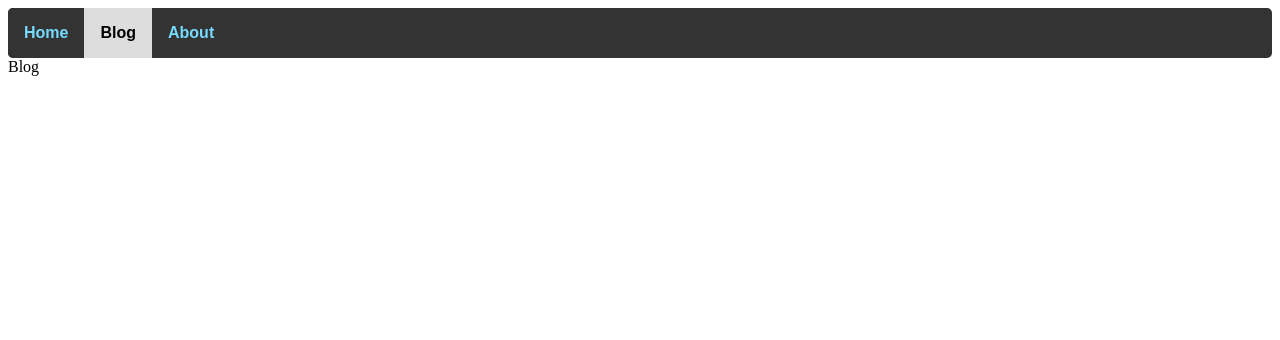
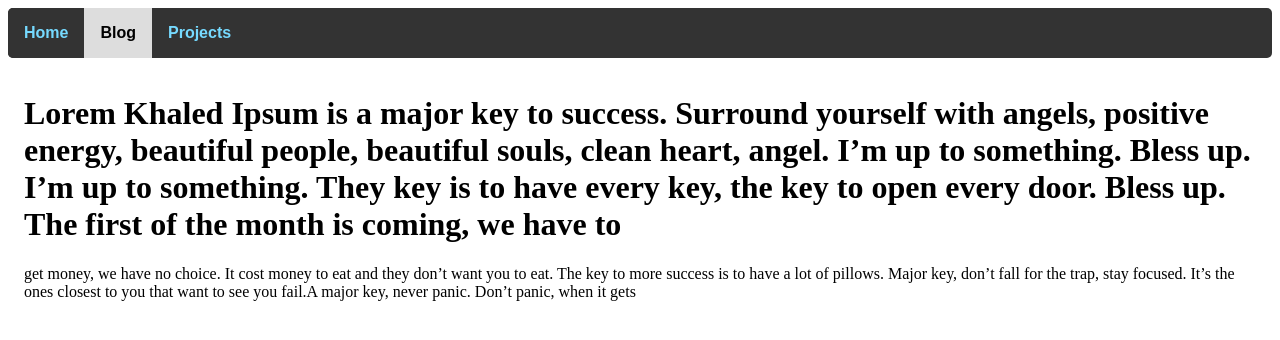
Before and after one commit to jburghardt/jburghardt.github.io, a React app: page / in a window 1280 px wide. Both pictures are taken after a click on the button "Blog". Shown: the top 340 px of the page. Built offline with nearby package versions, Linux system fonts and the light colour scheme.

Commit message:
ongoing stuff

```diff
--- a/index.html
+++ b/index.html
@@ -5,7 +5,7 @@
     <link rel="stylesheet" href="./dist/style.css" />
   </head>
   <body>
-    <div id="container"></div>
+    <div id="app"></div>
     <script src="./dist/bundle.js"></script>
   </body>
 </html>
--- a/src/App.jsx
+++ b/src/App.jsx
@@ -1,7 +1,7 @@
 import React from 'react';
 import ReactDOM from 'react-dom';
 import Home from './pages/Home';
-import Blog from './pages/Blog';
+import Blog from './pages/Blog/Blog';
 import Header from './components/header/header';
 
 export default class App extends React.Component {
@@ -32,7 +32,7 @@ export default class App extends React.Component {
 
   render() {
     return (
-      <div className='main'>
+      <div>
       <Header selectMenu={this.selectMenu}  />
        {this.renderSelectedMenu()}
       </div>
@@ -40,4 +40,4 @@ export default class App extends React.Component {
 };
 }
 
-ReactDOM.render(<App />, document.getElementById('container'));
+ReactDOM.render(<App />, document.getElementById('app'));
--- /dev/null
+++ b/src/App.scss
@@ -0,0 +1,2 @@
+@import 'pages/Blog/Blog.scss';
+@import 'components/Header/Header.scss';
--- a/src/components/Header/Header.jsx
+++ b/src/components/Header/Header.jsx
@@ -26,7 +26,7 @@ export default class Header extends React.Component {
         <nav className="header__navbar">
           <button className={this.state.c_nav1} onClick={() => this.toggleActive(1)}>Home</button>
           <button className={this.state.c_nav2} onClick={() => this.toggleActive(2)}>Blog</button>
-          <button className={this.state.c_nav3} onClick={() => this.toggleActive(3)}>About</button>
+          <button className={this.state.c_nav3} onClick={() => this.toggleActive(3)}>Projects</button>
         </nav>
       </div>
     )
--- a/src/components/Header/_header.scss
+++ b/src/components/Header/Header.scss
@@ -2,6 +2,7 @@
   background-color: #333;
   border-radius: 5px;
   overflow: hidden;
+  margin-bottom: 1rem;
 }
 
 .header__navbar button {
--- a/src/pages/Blog.jsx
+++ /dev/null
@@ -1,11 +0,0 @@
-import React from 'react';
-
-export default class Blog extends React.Component {
-
-  render() {
-    return (
-      <div className="blog">
-        Blog
-      </div>)
-  }
-}
--- /dev/null
+++ b/src/pages/Blog/Blog.jsx
@@ -0,0 +1,31 @@
+import React from 'react';
+
+export default class Blog extends React.Component {
+
+  render() {
+    return (
+      <div className="blog">
+
+      <div class="row">
+
+        <div class="column">
+          <h1>
+          Lorem Khaled Ipsum is a major key to success. Surround yourself with angels,
+          positive energy, beautiful people, beautiful souls, clean heart, angel.
+          I’m up to something. Bless up. I’m up to something. They key is to have every key,
+          the key to open every door. Bless up. The first of the month is coming,
+          we have to
+          </h1>
+         </div>
+        <div class="column">
+        get money, we have no choice. It cost money to eat and they don’t
+       want you to eat. The key to more success is to have a lot of pillows.
+       Major key, don’t fall for the trap, stay focused. It’s the ones closest to
+       you that want to see you fail.A major key, never panic. Don’t panic,
+       when it gets
+        </div>
+      </div>
+      </div>
+    )
+  }
+}
--- /dev/null
+++ b/src/pages/Blog/Blog.scss
@@ -0,0 +1,17 @@
+.blog {
+  overflow: hidden;
+  padding-left: 1rem;
+  padding-right: 1rem;
+
+}
+
+@media (max-width: 600px) {
+  .column {
+      width: 100%;
+    }
+  .row:after {
+    content: "";
+    display: table;
+    clear: both;
+}
+}
--- a/src/style.scss
+++ /dev/null
@@ -1 +0,0 @@
-@import 'components/Header/_header.scss';
--- a/webpack.config.js
+++ b/webpack.config.js
@@ -4,7 +4,7 @@ const ExtractTextPlugin = require("extract-text-webpack-plugin")
 module.exports = {
   entry: [
     './src/App.jsx',
-    './src/style.scss'
+    './src/App.scss'
   ],
   output: {
     path: path.resolve(__dirname, 'dist'),
--- a/webpack.config.prod.js
+++ b/webpack.config.prod.js
@@ -5,7 +5,7 @@ const ExtractTextPlugin = require("extract-text-webpack-plugin")
 module.exports = {
   entry: [
     './src/App.jsx',
-    './src/style.scss'
+    './src/App.scss'
   ],
   output: {
     path: path.resolve(__dirname, 'dist'),
```
Also changed, not shown: 2 other files (tests, documents, lock files or other folders).
